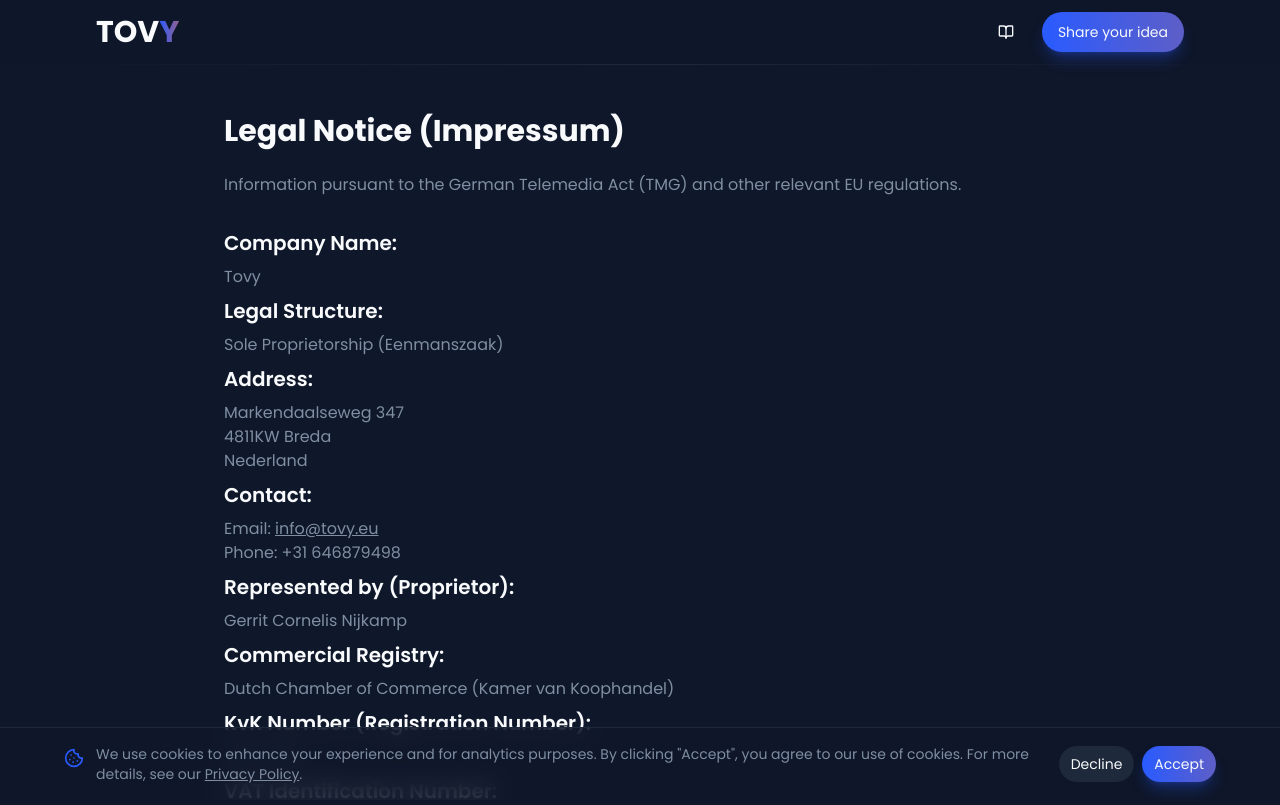
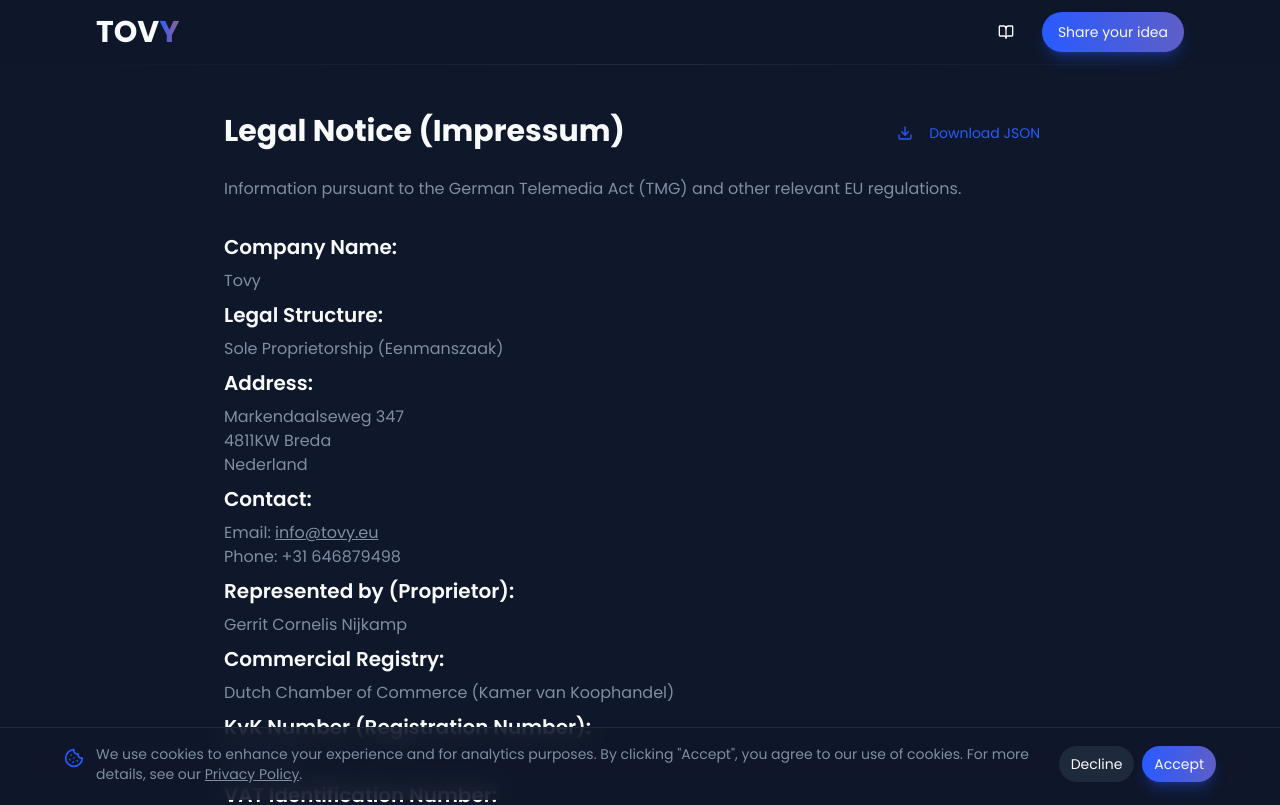
Before and after one commit to tovy-eu/tovy.eu-website, a Next.js app: page /legal-notice in a window 1280 px wide. Shown: the top 805 px of the page. Built offline with nearby package versions, Linux system fonts and the light colour scheme.

Commit message:
Ok great. Now make sure on the legal notice page, the .json can be downl

```diff
--- a/src/app/legal-notice/page.tsx
+++ b/src/app/legal-notice/page.tsx
@@ -1,7 +1,13 @@
+
+'use client';
 
 import type { Metadata } from 'next';
 import companyProfile from '@/content/company-profile.json';
+import { Button } from '@/components/ui/button';
+import { Download } from 'lucide-react';
+import { useEffect, useState } from 'react';
 
+// Metadata is still supported in client components
 export const metadata: Metadata = {
   title: 'Legal Notice | Tovy',
   description: 'Legal Notice and company information for Tovy.',
@@ -9,10 +15,36 @@ export const metadata: Metadata = {
 
 export default function LegalNoticePage() {
   const { public_company_profile: profile } = companyProfile;
+  const [downloadHref, setDownloadHref] = useState('');
+
+  useEffect(() => {
+    // This runs on the client, avoiding server/client mismatch for the href
+    const jsonString = JSON.stringify(companyProfile, null, 2);
+    const blob = new Blob([jsonString], { type: 'application/json' });
+    setDownloadHref(URL.createObjectURL(blob));
+
+    // Cleanup the object URL when the component unmounts
+    return () => {
+      if (downloadHref) {
+        URL.revokeObjectURL(downloadHref);
+      }
+    };
+  }, []); // Empty dependency array means this runs once on mount
 
   return (
     <div className="container mx-auto max-w-4xl py-12 px-4 md:px-8">
-      <h1 className="text-3xl font-bold mb-6">Legal Notice (Impressum)</h1>
+      <div className="flex justify-between items-start mb-6">
+        <h1 className="text-3xl font-bold">Legal Notice (Impressum)</h1>
+        {downloadHref && (
+          <Button asChild variant="link">
+            <a href={downloadHref} download="company-profile.json">
+              <Download className="mr-2 h-4 w-4" />
+              Download JSON
+            </a>
+          </Button>
+        )}
+      </div>
+
       <div className="space-y-4 text-muted-foreground">
         <p>Information pursuant to the German Telemedia Act (TMG) and other relevant EU regulations.</p>
 
```
